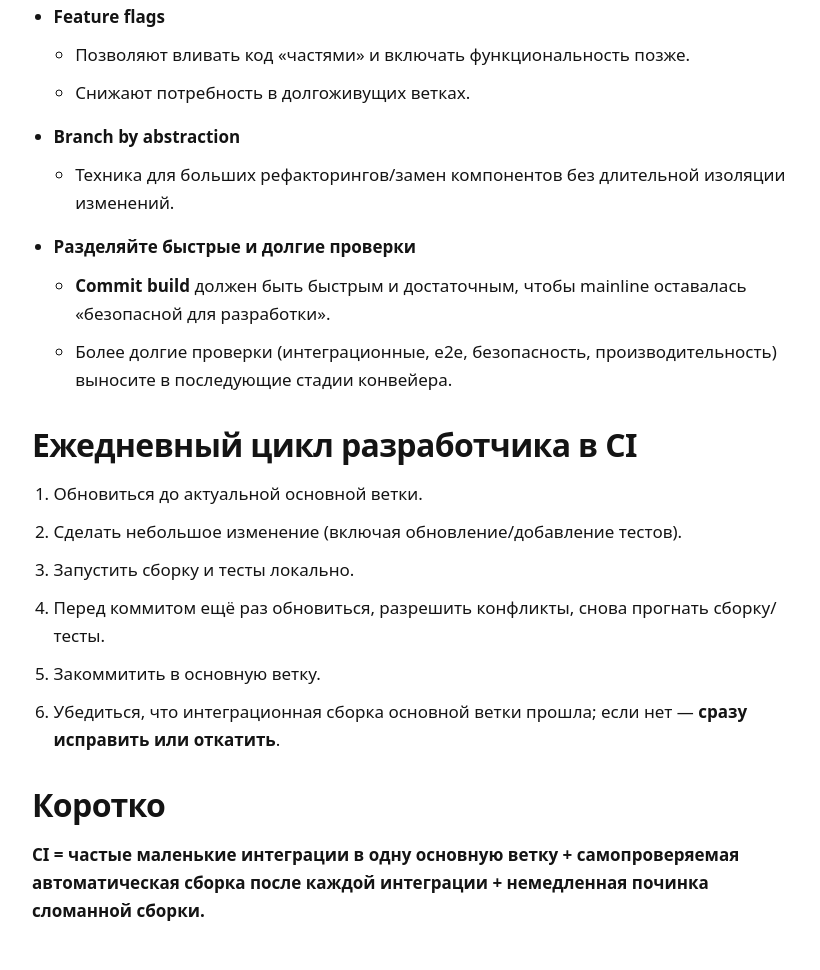
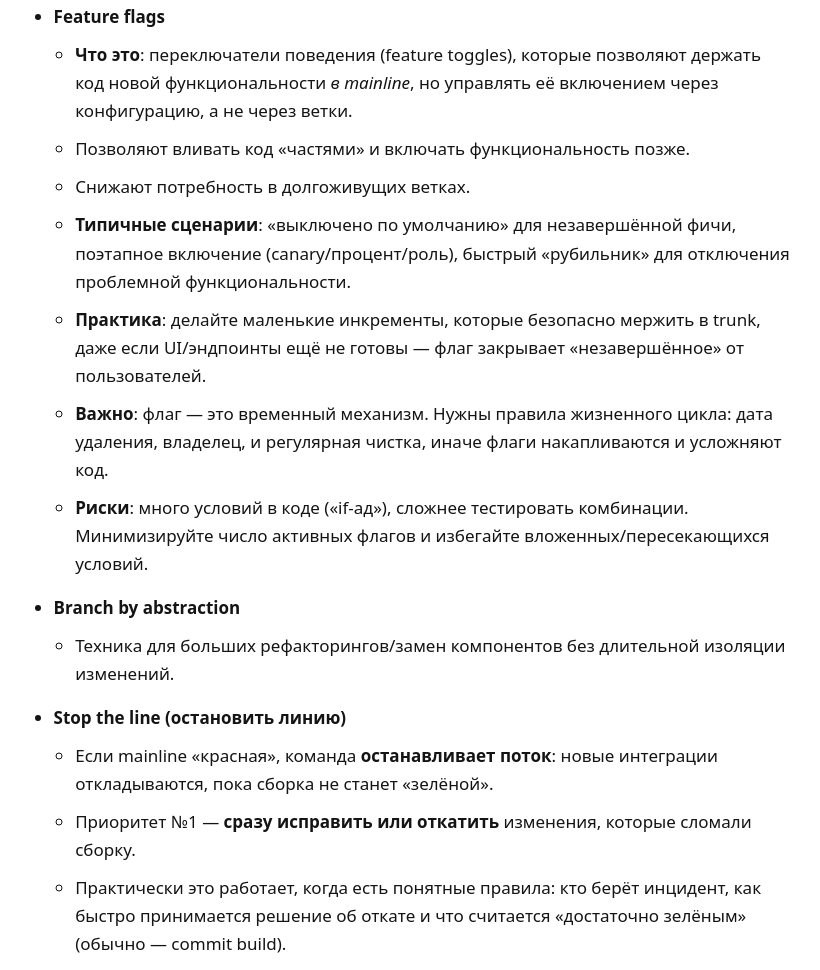
Before and after one commit to 2heoh/continuouis-integration-workshop, a plain HTML site: page docs/continuous-integration.html in a window 1280 px wide. Shown: the part 4758-5728 px from the top of the page, without its empty margins (40-860 px from the left). Drawn offline with Linux system fonts and the light colour scheme.

Commit message:
Expand feature flags and add stop-the-line practice

```diff
--- a/docs/continuous-integration.html
+++ b/docs/continuous-integration.html
@@ -200,14 +200,27 @@
             <li>
               <strong>Feature flags</strong>
               <ul>
+                <li><strong>Что это</strong>: переключатели поведения (feature toggles), которые позволяют держать код новой функциональности <em>в mainline</em>, но управлять её включением через конфигурацию, а не через ветки.</li>
                 <li>Позволяют вливать код «частями» и включать функциональность позже.</li>
                 <li>Снижают потребность в долгоживущих ветках.</li>
+                <li><strong>Типичные сценарии</strong>: «выключено по умолчанию» для незавершённой фичи, поэтапное включение (canary/процент/роль), быстрый «рубильник» для отключения проблемной функциональности.</li>
+                <li><strong>Практика</strong>: делайте маленькие инкременты, которые безопасно мержить в trunk, даже если UI/эндпоинты ещё не готовы — флаг закрывает «незавершённое» от пользователей.</li>
+                <li><strong>Важно</strong>: флаг — это временный механизм. Нужны правила жизненного цикла: дата удаления, владелец, и регулярная чистка, иначе флаги накапливаются и усложняют код.</li>
+                <li><strong>Риски</strong>: много условий в коде («if‑ад»), сложнее тестировать комбинации. Минимизируйте число активных флагов и избегайте вложенных/пересекающихся условий.</li>
               </ul>
             </li>
             <li>
               <strong>Branch by abstraction</strong>
               <ul>
                 <li>Техника для больших рефакторингов/замен компонентов без длительной изоляции изменений.</li>
+              </ul>
+            </li>
+            <li>
+              <strong>Stop the line (остановить линию)</strong>
+              <ul>
+                <li>Если mainline «красная», команда <strong>останавливает поток</strong>: новые интеграции откладываются, пока сборка не станет «зелёной».</li>
+                <li>Приоритет №1 — <strong>сразу исправить или откатить</strong> изменения, которые сломали сборку.</li>
+                <li>Практически это работает, когда есть понятные правила: кто берёт инцидент, как быстро принимается решение об откате и что считается «достаточно зелёным» (обычно — commit build).</li>
               </ul>
             </li>
             <li>
```
Also changed, not shown: index.html (+2 -1 lines).
